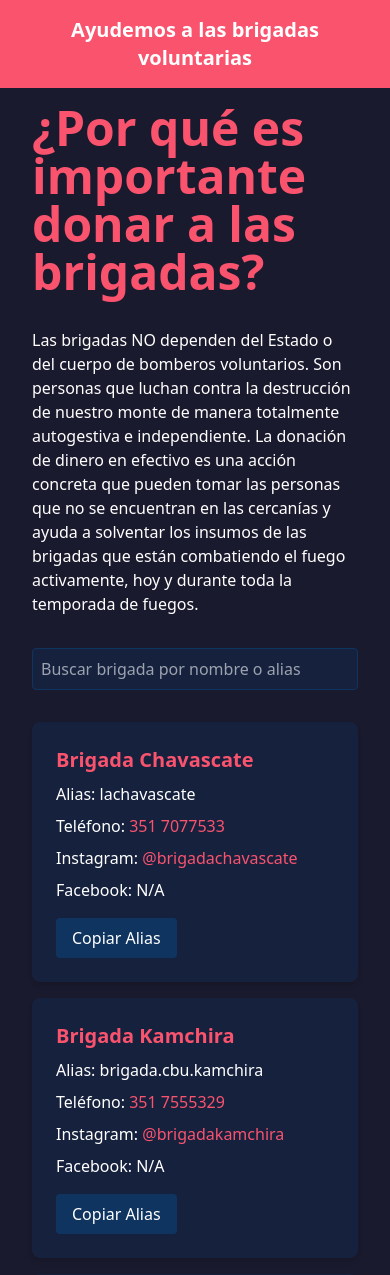
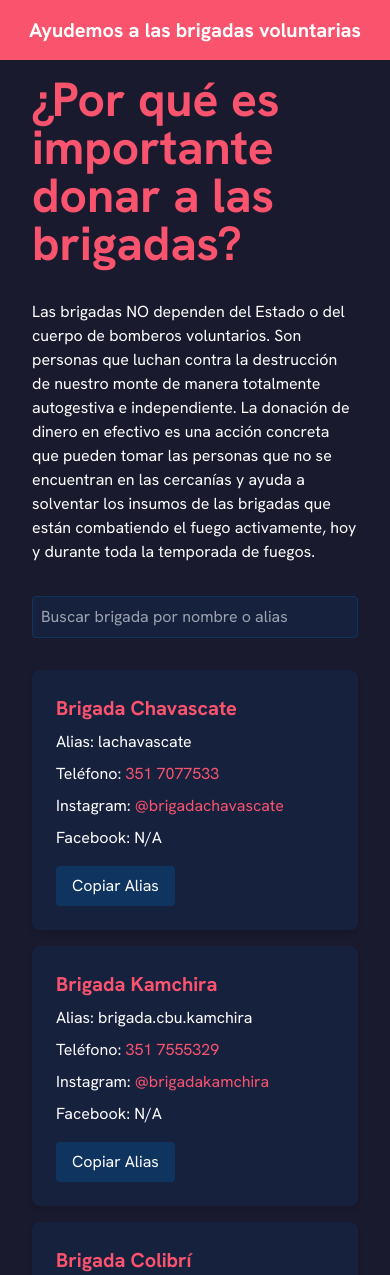
Before and after one commit to carlosgraffi/AyudaIncendiosCordoba, a Flask app: page / in a window 390 px wide. Shown: the top 1275 px of the page. Run offline with Flask 3, Linux system fonts and the light colour scheme.

Commit message:
Agent query: Is the Hanken Grotesk font applied correctly to all text on the website? Does the website maintain its responsive design on different screen sizes?

```diff
--- a/static/css/tailwind.css
+++ b/static/css/tailwind.css
@@ -4,6 +4,7 @@
 body {
     background-color: #1a1a2e;
     color: #ffffff;
+    font-family: 'Hanken Grotesk', sans-serif;
 }
 
 .brigade-card {
--- a/templates/base.html
+++ b/templates/base.html
@@ -4,6 +4,7 @@
     <meta charset="UTF-8">
     <meta name="viewport" content="width=device-width, initial-scale=1.0">
     <title>Brigadas Voluntarias en Córdoba</title>
+    <link href="https://fonts.googleapis.com/css2?family=Hanken+Grotesk:wght@400;700&display=swap" rel="stylesheet">
     <link rel="stylesheet" href="{{ url_for('static', filename='css/tailwind.css') }}">
 </head>
 <body class="min-h-screen">
```
